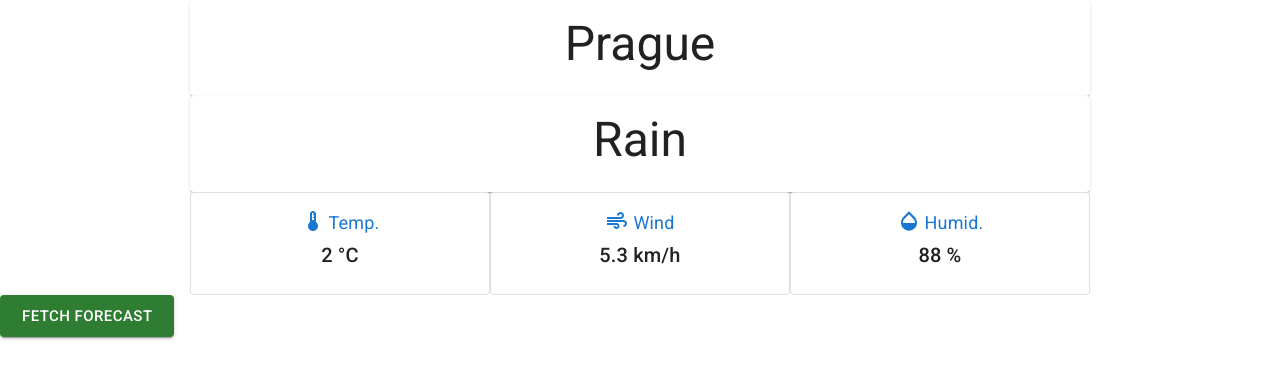
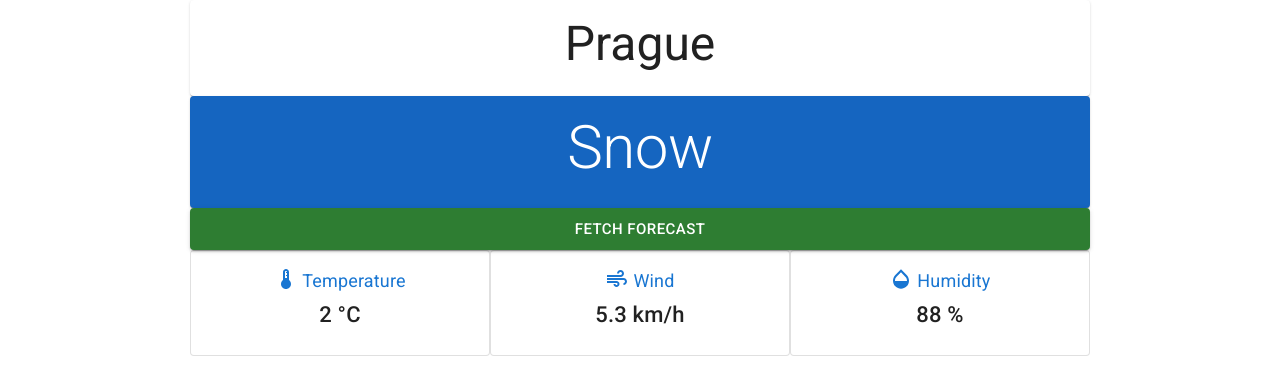
Before and after one commit to patrikcepr/weather-react-mui-app, a React (Create React App) app: page / in a window 1280 px wide. Shown: the top 392 px of the page. Built offline with nearby package versions, Linux system fonts and the light colour scheme.

Commit message:
before reducer

```diff
--- a/src/App.js
+++ b/src/App.js
@@ -1,5 +1,6 @@
 import React, { Fragment, useContext } from 'react';
-import MeteoItem from './components/Layout/MeteoItem';
+
+import MeteoFooter from './components/Layout/MeteoFooter';
 
 import {
   Button,
@@ -9,10 +10,6 @@ import {
   CardContent,
   Typography,
 } from '@mui/material';
-
-import ThermostatOutlinedIcon from '@mui/icons-material/ThermostatOutlined';
-import AirIcon from '@mui/icons-material/Air';
-import OpacityIcon from '@mui/icons-material/Opacity';
 
 import WeatherAppContext from './store/weatherAppContext';
 
@@ -38,42 +35,38 @@ function App() {
   return (
     <Fragment>
       <CssBaseline />
-      <Grid container maxWidth='md' sx={{ margin: '0 auto' }}>
+      <Grid
+        container
+        maxWidth='md'
+        sx={{
+          margin: '0 auto',
+          // height: '100vh',
+        }}
+      >
         <Grid item xs={12}>
           <Card>
             <CardContent>
-              <Typography variant='h3' component='div' textAlign='center'>
+              <Typography variant='h3' textAlign='center'>
                 {ctx.timezone}
               </Typography>
             </CardContent>
           </Card>
         </Grid>
         <Grid item xs={12}>
-          <Card>
+          <Card sx={{ color: 'white', backgroundColor: 'primary.dark' }}>
             <CardContent>
-              <Typography variant='h3' component='div' textAlign='center'>
+              <Typography variant='h2' textAlign='center'>
                 {ctx.currentDayMainWeather}
                 {/* {content} */}
               </Typography>
             </CardContent>
           </Card>
         </Grid>
-        <Grid item xs={4}>
-          <MeteoItem value={ctx.currentDay.temp} unit='°C' name='Temp.'>
-            <ThermostatOutlinedIcon />
-          </MeteoItem>
-        </Grid>
-        <Grid item xs={4}>
-          <MeteoItem value={ctx.currentDay.wind_speed} unit='km/h' name='Wind'>
-            <AirIcon />
-          </MeteoItem>
-        </Grid>
-        <Grid item xs={4}>
-          <MeteoItem value={ctx.currentDay.humidity} unit='%' name='Humid.'>
-            <OpacityIcon />
-          </MeteoItem>
-        </Grid>
-      </Grid>
+        <Grid
+          item
+          xs={12}
+          sx={{ display: 'flex', flexFlow: 'column', justifyContent: 'center' }}
+        >
           <Button
             onClick={ctx.getForecast}
             variant='contained'
@@ -82,6 +75,9 @@ function App() {
           >
             Fetch Forecast
           </Button>
+        </Grid>
+        <MeteoFooter />
+      </Grid>
     </Fragment>
   );
 }
--- /dev/null
+++ b/src/components/Layout/MeteoFooter.js
@@ -0,0 +1,36 @@
+import React, { useContext } from 'react';
+import MeteoItem from '../Layout/MeteoItem';
+
+import { Grid } from '@mui/material';
+
+import ThermostatOutlinedIcon from '@mui/icons-material/ThermostatOutlined';
+import AirIcon from '@mui/icons-material/Air';
+import OpacityIcon from '@mui/icons-material/Opacity';
+
+import WeatherAppContext from '../../store/weatherAppContext';
+
+const MeteoFooter = () => {
+  const ctx = useContext(WeatherAppContext);
+
+  return (
+    <Grid container item>
+      <Grid item xs={4}>
+        <MeteoItem value={ctx.currentDay.temp} unit='°C' name='Temperature'>
+          <ThermostatOutlinedIcon />
+        </MeteoItem>
+      </Grid>
+      <Grid item xs={4}>
+        <MeteoItem value={ctx.currentDay.wind_speed} unit='km/h' name='Wind'>
+          <AirIcon />
+        </MeteoItem>
+      </Grid>
+      <Grid item xs={4}>
+        <MeteoItem value={ctx.currentDay.humidity} unit='%' name='Humidity'>
+          <OpacityIcon />
+        </MeteoItem>
+      </Grid>
+    </Grid>
+  );
+};
+
+export default MeteoFooter;
--- a/src/components/Layout/MeteoItem.js
+++ b/src/components/Layout/MeteoItem.js
@@ -25,7 +25,7 @@ const Temperature = (props) => {
           item
           sx={{
             textAlign: 'center',
-            fontSize: 20,
+            fontSize: 22,
             fontWeight: 500,
             display: { xs: 'inline flow', sm: 'block flow' },
           }}
--- a/src/store/weatherAppContext.js
+++ b/src/store/weatherAppContext.js
@@ -43,7 +43,6 @@ export const WeatherAppContextProvider = (props) => {
       const data = await response.json();
       setCurrentDay(data.current);
       setTimezone(data.timezone);
-      setCurrentDayMainWeather(currentDay.weather[0].main);
       // console.log(currentDay);
       // console.log(data);
     } catch (error) {
@@ -51,11 +50,14 @@ export const WeatherAppContextProvider = (props) => {
       setError(error.message);
     }
     setIsLoading(false);
-  }, [url, currentDay]);
+  }, [url]);
+
+  // const [state, dispatch] = useReducer(reducer, initialState, init)
 
   useEffect(() => {
     getForecastHandler();
-  }, [getForecastHandler]);
+    setCurrentDayMainWeather(currentDay.weather[0].main);
+  }, [getForecastHandler, currentDay.weather]);
 
   return (
     <WeatherAppContext.Provider
```
Lines whose indentation alone changed are shown as unchanged.
